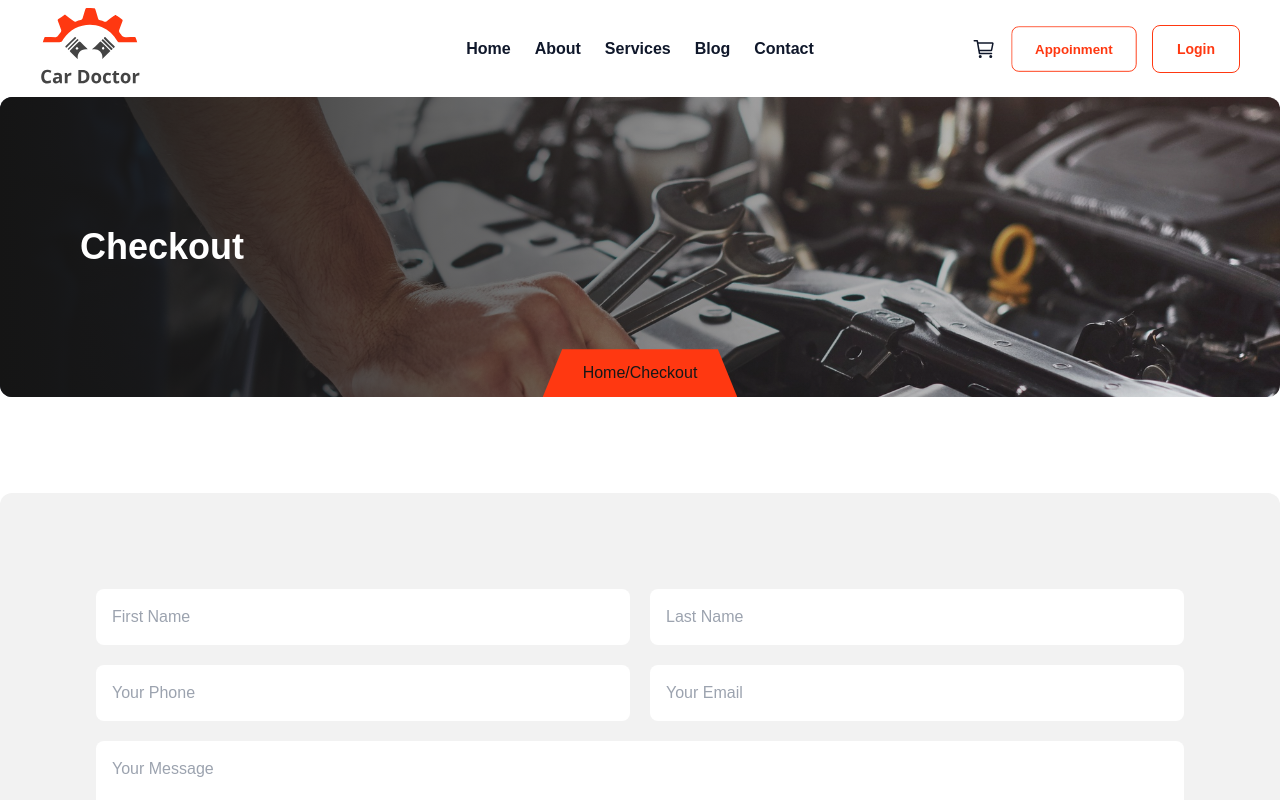
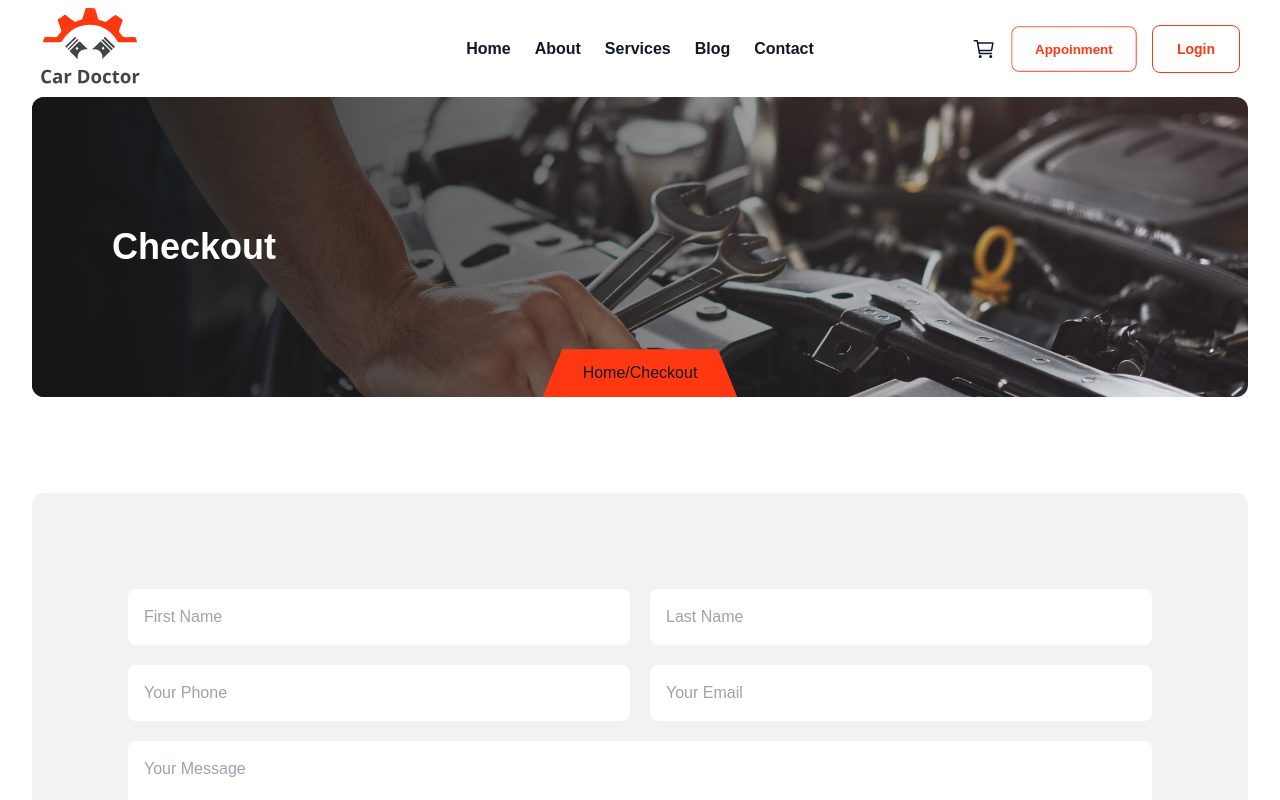
Before and after one commit to Akashmed/car-doctor-pro-NextJs, a Next.js app: page /checkout in a window 1280 px wide. Shown: the top 800 px of the page. Built offline with nearby package versions, Linux system fonts and the light colour scheme; no server answers.

Commit message:
improved css of checkout page

```diff
--- a/src/app/checkout/page.jsx
+++ b/src/app/checkout/page.jsx
@@ -38,7 +38,7 @@ const page = () => {
     }
     return (
         <div className="w-full">
-            <div className="container mx-auto space-y-24 p-5 md:p-0">
+            <div className="md:w-[95%] mx-auto space-y-24 p-5 md:p-0">
                 <div className="relative">
                     {/* Upper banner */}
                     <img src="/assets/images/banner/4.jpg" className="h-[300px] w-full object-cover rounded-xl" />
```
